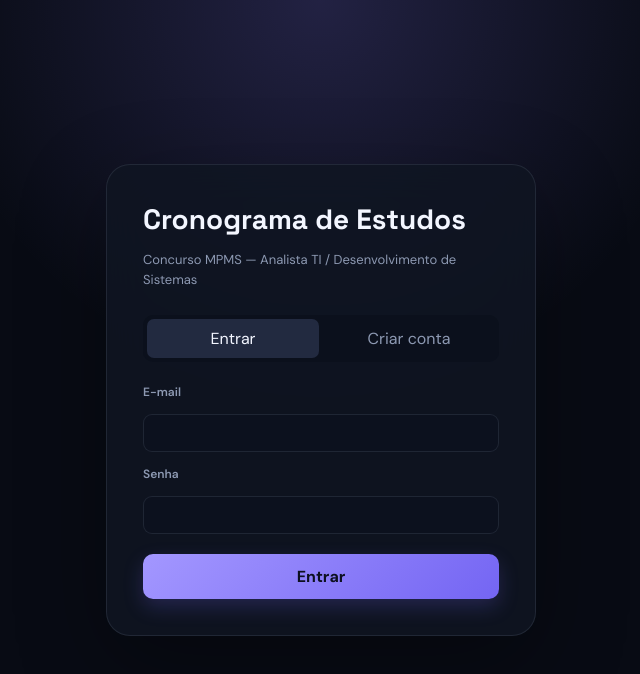
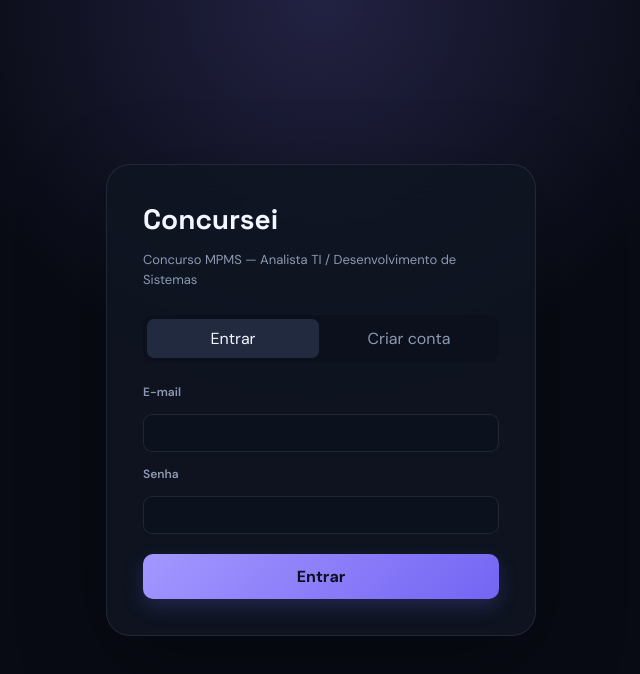
Before and after one commit to fcmauro/concursei, a React (Vite) app in the folder web/: page /login in a window 1280 px wide. Shown: the top 674 px of the page, without its empty margins (319-959 px from the left). Built offline with nearby package versions, Linux system fonts and the light colour scheme; no server answers.

Commit message:
Atualiza marca para Concursei

```diff
--- a/web/index.html
+++ b/web/index.html
@@ -4,7 +4,7 @@
     <meta charset="UTF-8" />
     <link rel="icon" type="image/svg+xml" href="/favicon.svg" />
     <meta name="viewport" content="width=device-width, initial-scale=1.0" />
-    <title>web</title>
+    <title>Concursei — Seu cronograma de estudos</title>
   </head>
   <body>
     <div id="root"></div>
--- a/web/src/App.tsx
+++ b/web/src/App.tsx
@@ -12,7 +12,7 @@ function PrivateLayout({ children }: { children: React.ReactNode }) {
   return (
     <div className="app-shell">
       <header className="app-header">
-        <div className="app-title">Cronograma de Estudos</div>
+        <div className="app-title">Concursei</div>
         <nav>
           <NavLink to="/board" className={({ isActive }) => (isActive ? "active" : "")}>
             Diário
--- a/web/src/pages/Login.tsx
+++ b/web/src/pages/Login.tsx
@@ -33,7 +33,7 @@ export default function Login() {
   return (
     <div className="auth-page">
       <form className="auth-card" onSubmit={handleSubmit}>
-        <h1>Cronograma de Estudos</h1>
+        <h1>Concursei</h1>
         <p className="subtitle">Concurso MPMS — Analista TI / Desenvolvimento de Sistemas</p>
 
         <div className="tabs">
```
